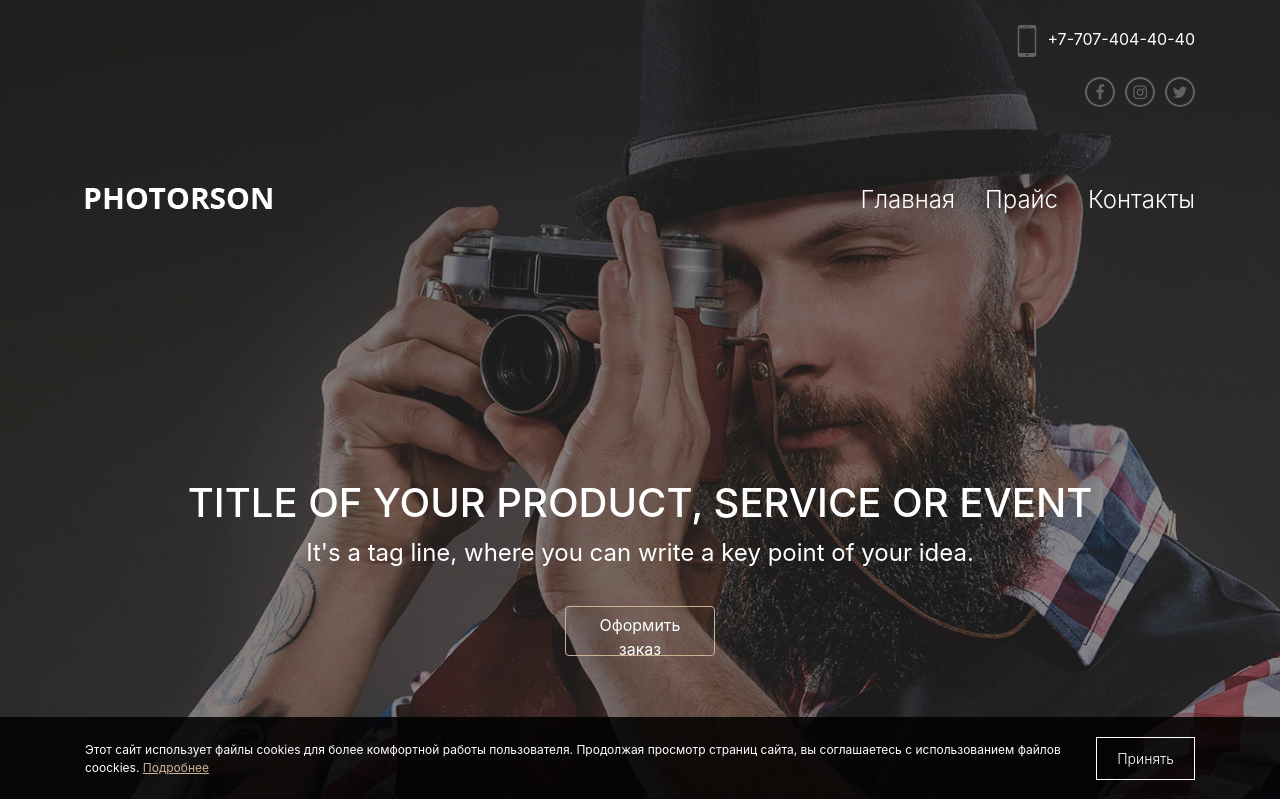
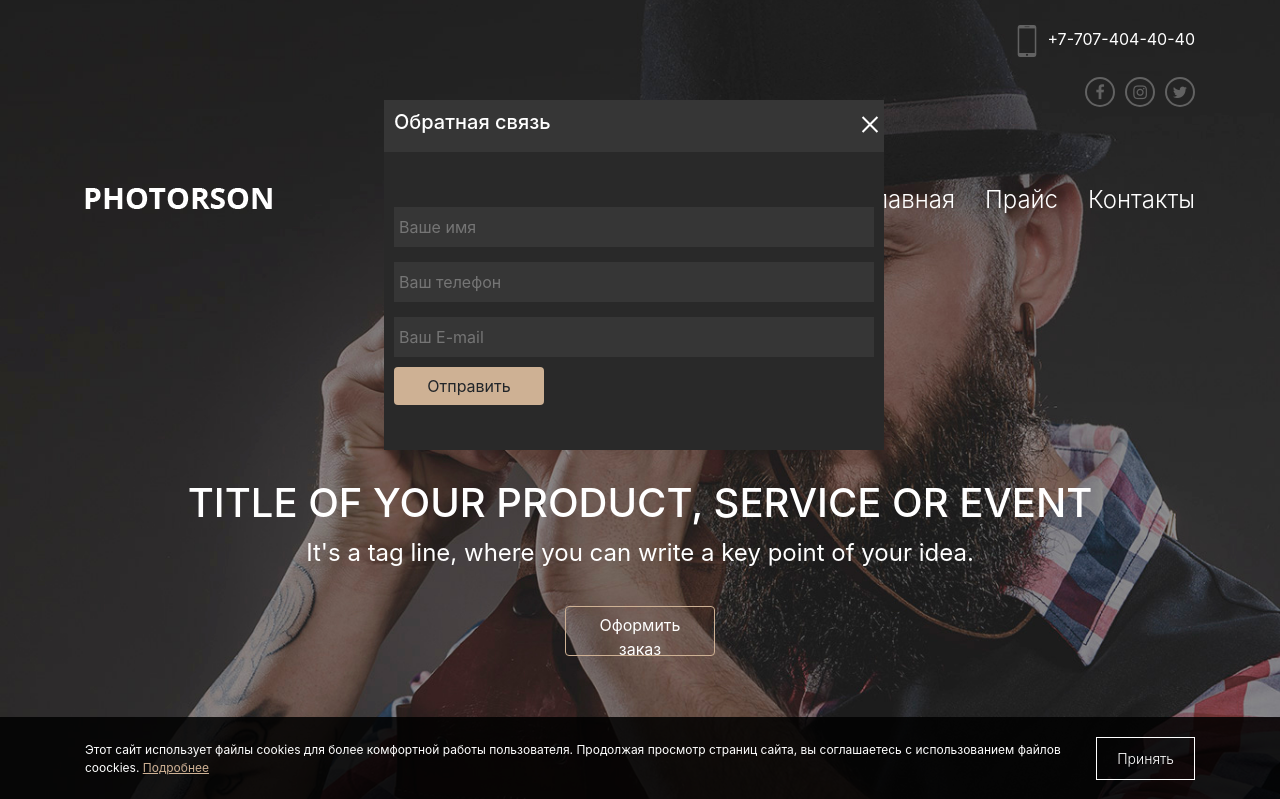
Before and after one commit to ayaz-js/photostudio, a plain HTML site: page index.html in a window 1280 px wide. Both pictures are taken after a click on the button "Оформить заказ". Shown: the top 799 px of the page. Drawn offline with nearby package versions, Linux system fonts and the light colour scheme; a web font is replaced by a local one.

Commit message:
Сделал форму обратной связи

```diff
--- a/index.html
+++ b/index.html
@@ -249,6 +249,7 @@
                 </div>
             </div>
         </div>
+    </footer>
     <div class="ps-policy">
         <div class="container">
             <div class="row">
@@ -261,7 +262,23 @@
             </div>
         </div>
     </div>
-    </footer>
+    <div class="ps-modal">
+        <div class="ps-modal__content">
+            <div class="ps-modal__header">
+                <h5 class="ps-modal__title">Обратная связь</h5>
+                <button class="ps-modal__close">
+                    <span class="ps-modal__close-icon ps-modal__close-left"></span>
+                    <span class="ps-modal__close-icon ps-modal__close-right"></span>
+                </button>
+            </div>
+            <form action="" class="ps-modal__form">
+                <input type="text" name="name" class="ps-modal__name ps-modal__form-line" placeholder="Ваше имя">
+                <input type="text" name="number" class="ps-modal__number ps-modal__form-line" placeholder="Ваш телефон">
+                <input type="email" name="email" class="ps-modal__email ps-modal__form-line" placeholder="Ваш E-mail">
+                <button type="submit" class="ps-modal__submit btn">Отправить</button>
+            </form>
+        </div>
+    </div>
     <script type="text/javascript" src="https://code.jquery.com/jquery-1.12.4.min.js"></script>
     <script type="text/javascript" src="js/jquery.magnific-popup.min.js"></script>
     <script type="text/javascript" src="js/slick.min.js"></script>
--- a/js/main.js
+++ b/js/main.js
@@ -1,5 +1,18 @@
 let policyBtn = document.querySelector('.ps-policy__btn'),
-policyBox = document.querySelector('.ps-policy');
+policyBox = document.querySelector('.ps-policy'),
+feedBackBtn = document.querySelectorAll('.btn'),
+feedBackCloseBtn = document.querySelector('.ps-modal__close'),
+feedBack = document.querySelector('.ps-modal');
+
+for (let i = 0; i < feedBackBtn.length; i++) {
+  feedBackBtn[i].addEventListener('click', () => {
+    feedBack.style.display = 'block';
+  });
+}
+
+feedBackCloseBtn.addEventListener('click', () => {
+  feedBack.style.display = 'none';
+});
 
 policyBtn.addEventListener('click', () => {
   policyBox.style.display = 'none';
--- a/scss/style.scss
+++ b/scss/style.scss
@@ -401,6 +401,7 @@ $hoverTransition: 0.5s ease;
         color: #fff;
         font-size: 12px;
         display: inline-block;
+
         & a {
             color: #ceb194;
             text-decoration: underline;
@@ -418,9 +419,88 @@ $hoverTransition: 0.5s ease;
         background: transparent;
         color: #fff;
         margin-left: 20px;
+
         &:hover {
             color: #000;
             background: #fff;
         }
     }
 }
+
+.ps-modal {
+    position: fixed;
+    display: none;
+    width: 500px;
+    height: 350px;
+    background-color: $bgColorOne;
+    left: 30%;
+    top: 100px;
+
+    &__content {
+        position: relative;
+    }
+
+    &__header {
+        display: flex;
+        align-items: flex-start;
+        justify-content: space-between;
+        background-color: $bgColorTwo;
+        padding: 10px 0 10px 10px;
+        width: 100%;
+        color: #fff;
+    }
+
+    &__close {
+        width: 30px;
+        height: 30px;
+        background: none;
+        position: relative;
+        margin-left: auto;
+        border: 0;
+        transition: background .15s ease .05s;
+
+        &-icon {
+            position: absolute;
+            top: 4px;
+            left: 15px;
+            bottom: 5px;
+            border: 1px solid #FFF;
+
+            &:focus {
+                outline: none;
+            }
+        }
+
+        &-left {
+            transform: rotate(135deg);
+        }
+
+        &-right {
+            transform: rotate(45deg);
+        }
+    }
+
+    &__form {
+        display: flex;
+        flex-direction: column;
+        margin-top: 30px;
+        padding: 10px;
+
+        &-line {
+            background-color: #363636;
+            border: 1px;
+            margin-top: 15px;
+            padding-left: 5px;
+            height: 40px;
+
+            &:focus {
+                outline: none;
+            }
+        }
+    }
+
+    &__submit {
+        margin-top: 10px;
+        width: 150px;
+    }
+}
```
Also changed, not shown: css/style.css, 1 other file. Lines whose indentation alone changed are shown as unchanged.
